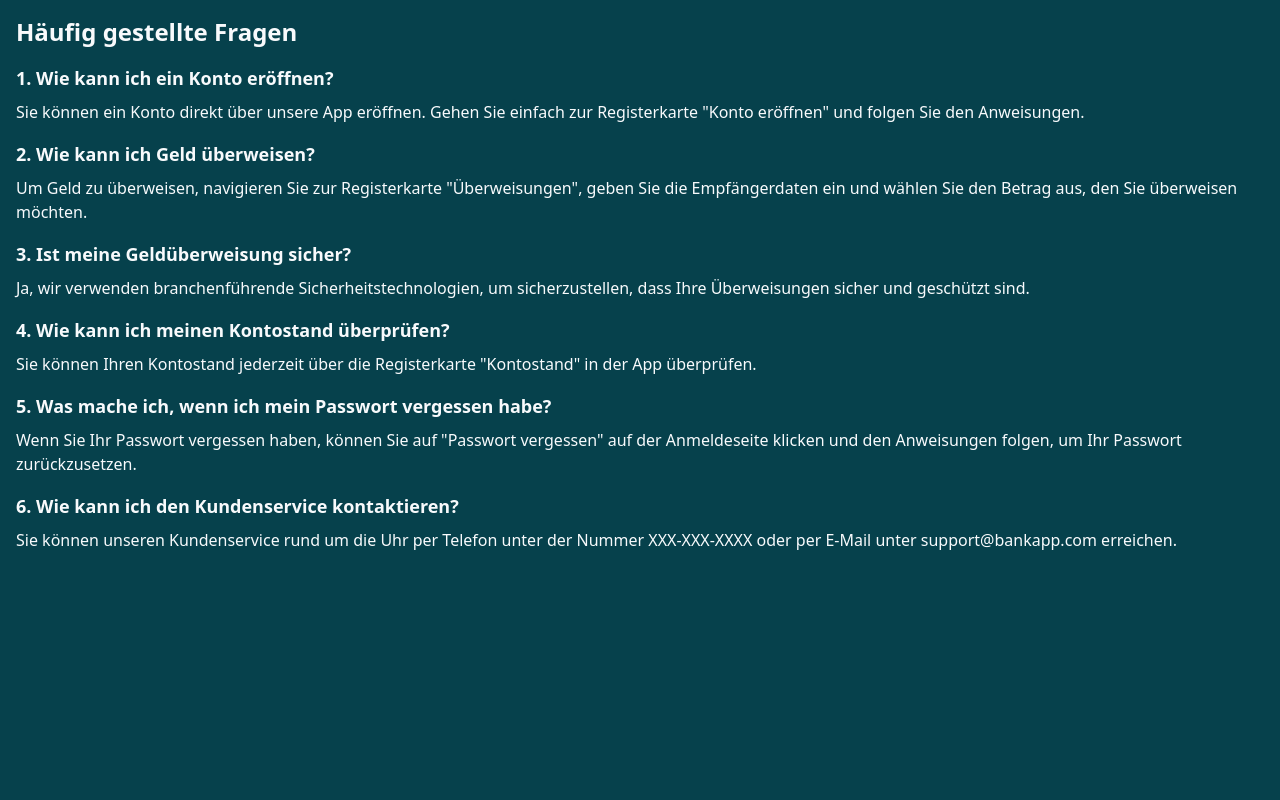
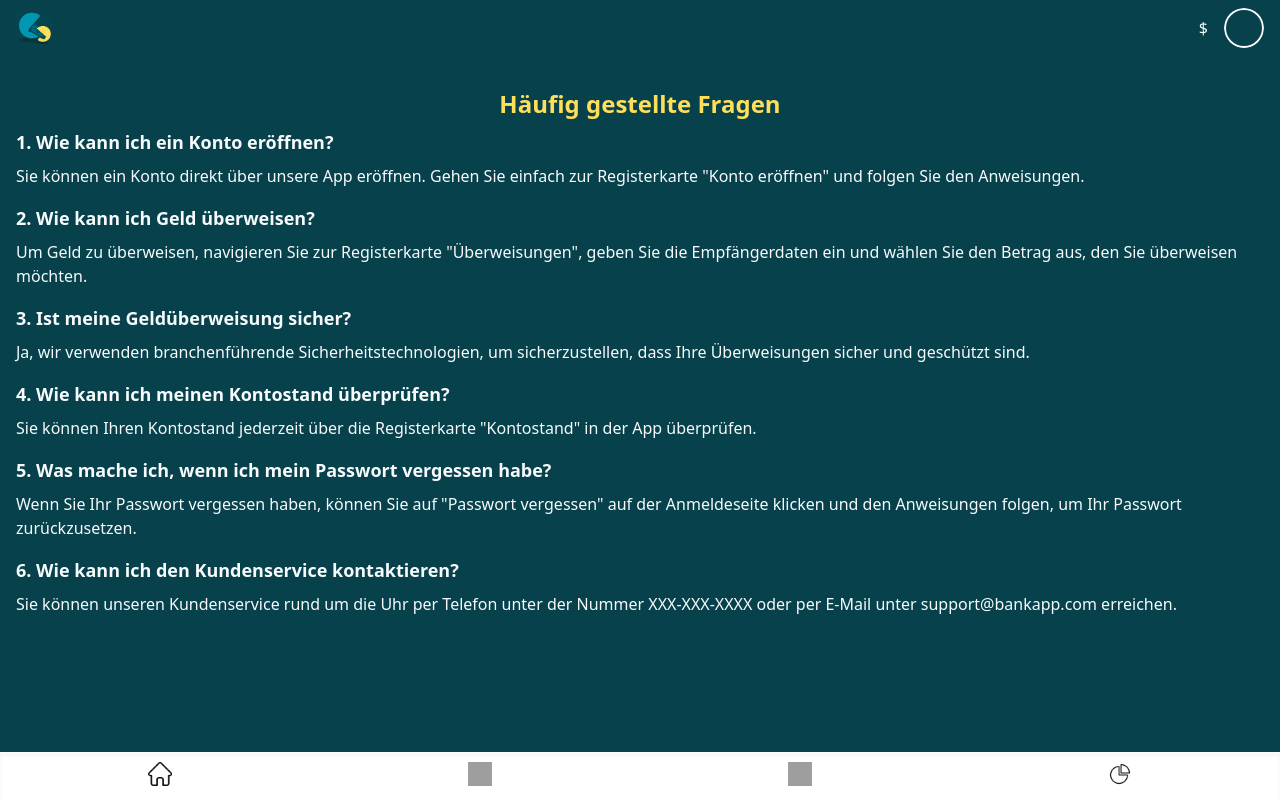
Before and after one commit to JohannaHaer/fullstack_abschlussprojekt, a React (Vite) app in the folder frontend/: page /faq in a window 1280 px wide. Built offline with nearby package versions, Linux system fonts and the light colour scheme; no server answers; grey boxes are pictures that could not be loaded.

Commit message:
terms and faq seite bearbeitet

```diff
--- a/frontend/src/components/EditUser.jsx
+++ b/frontend/src/components/EditUser.jsx
@@ -50,6 +50,7 @@ const EditUser = ({type}) => {
 
     return (
         <div>
+
             <Form {...usernameForm} >
                 <form onSubmit={usernameForm.handleSubmit(handleEditUserSubmit)} className="space-y-6 flex flex-col">
                 <FormField
--- a/frontend/src/components/ui/card.jsx
+++ b/frontend/src/components/ui/card.jsx
@@ -5,7 +5,7 @@ import { cn } from "@/lib/utils"
 const Card = React.forwardRef(({ className, ...props }, ref) => (
   <div
     ref={ref}
-    className={cn("rounded-lg border bg-card text-card-foreground shadow-sm", className)}
+    className={cn("rounded-lg bg-card text-card-foreground shadow-sm", className)}
     {...props} />
 ))
 Card.displayName = "Card"
--- a/frontend/src/pages/Faq.jsx
+++ b/frontend/src/pages/Faq.jsx
@@ -1,10 +1,14 @@
+import NavBar from '@/components/NavBar';
+import HeaderNormal from '@/components/header/HeaderNormal';
 import React from 'react';
 
 const Faq = () => {
   return (
     <>
-      <div className="p-4">
-      <h1 className="text-2xl font-bold mb-4">Häufig gestellte Fragen</h1>
+    <HeaderNormal />
+      <div className=" py-5 px-4">
+
+      <h1 className="text-2xl text-center font-bold pt-5 pb-2 text-[#0097B2] dark:text-[#FFDE59]">Häufig gestellte Fragen</h1>
 
       <div className="mb-4">
         <h2 className="text-lg font-bold mb-2">1. Wie kann ich ein Konto eröffnen?</h2>
@@ -31,11 +35,13 @@ const Faq = () => {
         <p>Wenn Sie Ihr Passwort vergessen haben, können Sie auf "Passwort vergessen" auf der Anmeldeseite klicken und den Anweisungen folgen, um Ihr Passwort zurückzusetzen.</p>
       </div>
 
-      <div className="mb-4">
+      <div className="mb-24">
         <h2 className="text-lg font-bold mb-2">6. Wie kann ich den Kundenservice kontaktieren?</h2>
         <p>Sie können unseren Kundenservice rund um die Uhr per Telefon unter der Nummer XXX-XXX-XXXX oder per E-Mail unter support@bankapp.com erreichen.</p>
       </div>
     </div>
+    <NavBar />
+
     </>
   );
 };
--- a/frontend/src/pages/TermsAndServices.jsx
+++ b/frontend/src/pages/TermsAndServices.jsx
@@ -1,9 +1,14 @@
+import NavBar from "@/components/NavBar";
+import HeaderNormal from "@/components/header/HeaderNormal";
 
 
 const TermsAndServices = () => {
     return (
-        <div className="p-4">
-        <h1 className="text-2xl font-bold mb-4">Terms and Policy</h1>
+
+        <>
+        <HeaderNormal />
+        <div className="py-5 px-4 h-dvh">
+        <h1 className="text-2xl text-center font-bold pt-5 pb-2 text-[#0097B2] dark:text-[#FFDE59]">Terms and Policy</h1>
         <p className="text-sm mb-2">
           Please read these terms and conditions carefully before using our
           services.
@@ -34,6 +39,8 @@ const TermsAndServices = () => {
           us.
         </p>
       </div>
+      <NavBar />
+      </>
      );
 }
 
```
